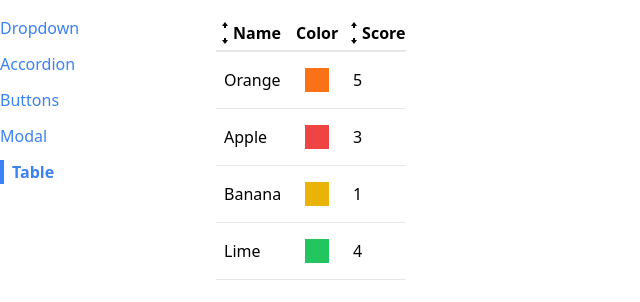
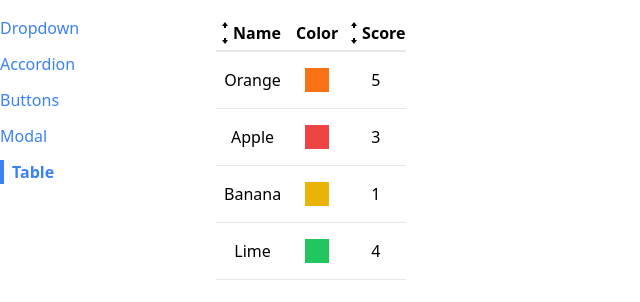
Before and after one commit to OmarShebl36/Customized-Components, a React (Create React App) app: page /table in a window 1280 px wide. Shown: the top 302 px of the page, without its empty margins (0-640 px from the left). Built offline with nearby package versions, Linux system fonts and the light colour scheme.

Commit message:
chore: adjust the components' style

```diff
--- a/src/components/Table.tsx
+++ b/src/components/Table.tsx
@@ -39,11 +39,11 @@ function Table({ data, config, keyFn }: TableProps) {
     });
 
     return (
-        <table className='table-auto border-spacing-2'>
+        <table className='table-auto'>
             <thead>
                 <tr className='border-b-2'>{renderedHeaders}</tr>
             </thead>
-            <tbody>{renderedRows}</tbody>
+            <tbody className='text-center'>{renderedRows}</tbody>
         </table>
     );
 }
```
